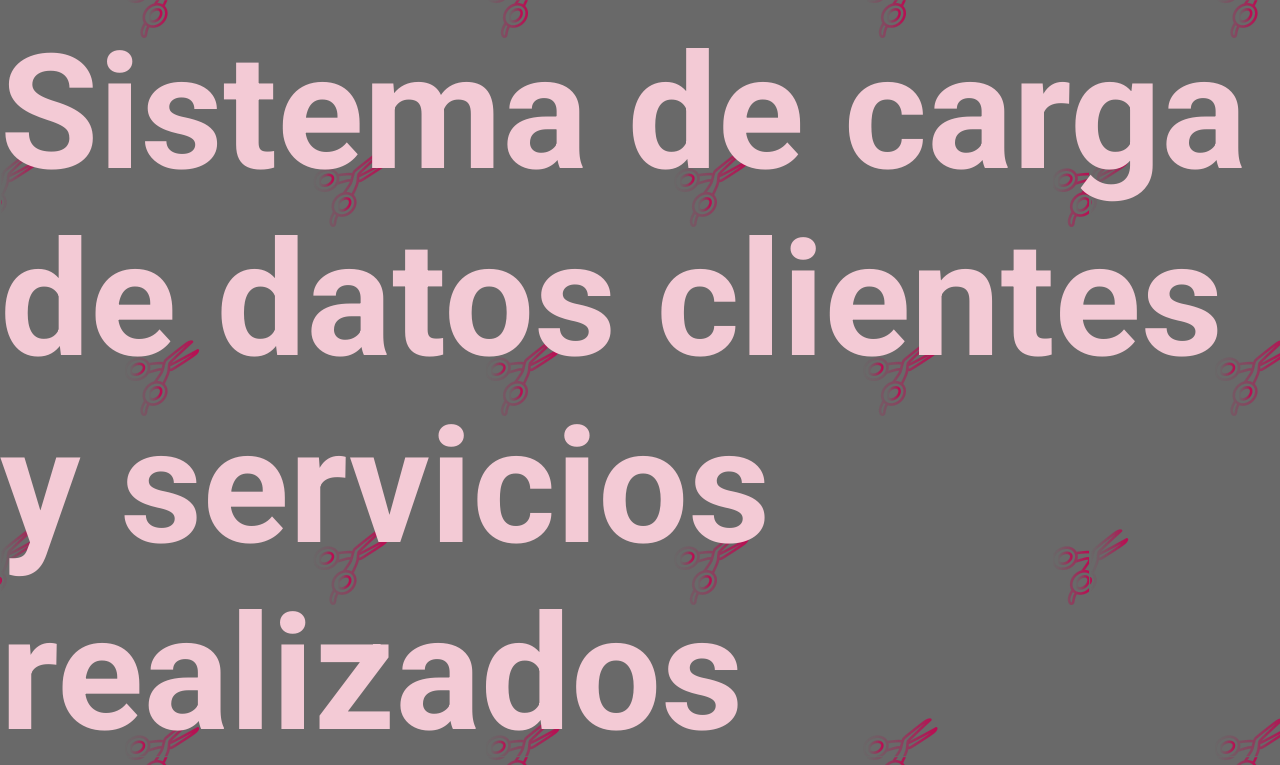
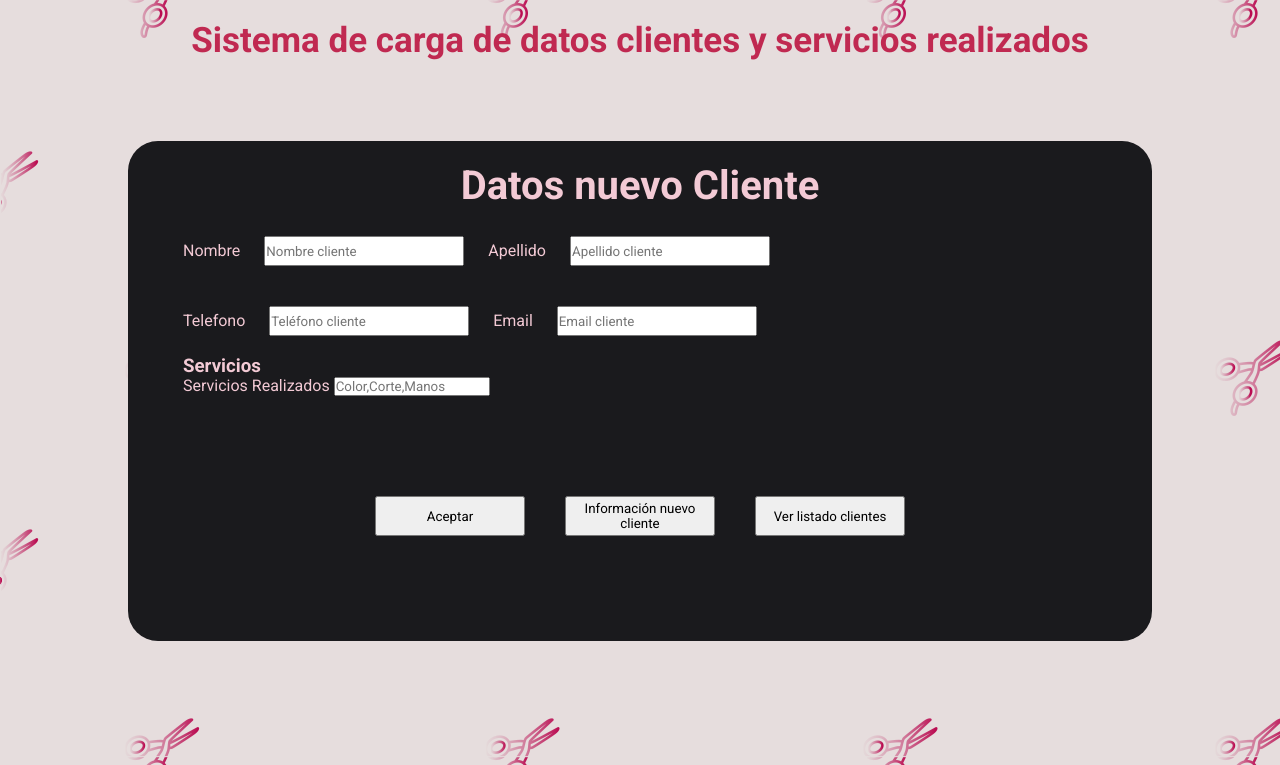
Before and after one commit to shirleyrd/TrabajoFinal-Duran, a plain HTML site: page index.html in a window 1280 px wide. Shown: the top 765 px of the page. Drawn offline with Linux system fonts and the light colour scheme.

Commit message:
cambios css

```diff
--- a/css/style.css
+++ b/css/style.css
@@ -18,14 +18,62 @@ a {
 body {
 
         background-image: url(../css/img/tijerabcgtransparencia.png);
-        background-color:dimgrey;
-        font-size: 5rem;
-        padding-top: 20px;
+        background-color:rgb(230, 221, 221);
 
 
 }
 
 h1 {
-    color: #f3cad5;
-    font
+    color: #c02951;
+    font-size: 35px;
+    padding-top: 20px;
+    display: flex;
+    justify-content: center;
 }
+
+h2 {
+    color:#f3cad5;
+    padding-top: 20px;
+    padding-bottom: 20px;
+    text-align: center;
+    font-size: 40px;
+}
+
+.formularios {
+
+  background: #1a1a1d;
+  height: 500px;
+  width: 80%;
+  border-radius: 30px;
+  margin: auto;
+  margin-top: 80px;
+  padding-top: 15px;
+  padding-bottom: 15px;
+  padding-inline: 55px;
+  color: #f3cad5;
+  line-height: 15pt;
+  justify-content: center;
+}
+
+.informacion {
+    height: 30px;
+    width: 200px;
+    margin: 20px;
+
+}
+
+
+.containerBoton {
+    display: flex;
+    margin-top :80px;
+    justify-content: center;
+}
+.botones {
+
+    justify-content: center;
+    flex-direction: columns;
+    width: 150px ;
+    height: 40px;
+    margin: 20px;
+
+}
--- a/index.html
+++ b/index.html
@@ -18,14 +18,14 @@
         </div>
         <div id="cargaClientes">
             <label for="nombre">Nombre</label>
-            <input id="nombre" type="text" placeholder="Nombre cliente">
+            <input class="informacion"id="nombre" type="text" placeholder="Nombre cliente">
             <label for="apellido">Apellido</label>
-            <input id="apellido" type="text" placeholder="Apellido cliente">
+            <input class="informacion"id="apellido" type="text" placeholder="Apellido cliente">
             <br>
             <label for="telefono">Telefono</label>
-            <input id="telefono" type="text" placeholder="Teléfono cliente">
+            <input class="informacion"id="telefono" type="text" placeholder="Teléfono cliente">
             <label for="email">Email</label>
-            <input type="email" name="" id="email" placeholder="Email cliente">
+            <input class="informacion" type="email" name="" id="email" placeholder="Email cliente">
 
             <div>
                 <h3>Servicios</h3>
@@ -40,21 +40,24 @@
         </div>
 
 
-        <div>
-            <h2>Porfesionales</h2>
-            <ul id="listaProfesionales"></ul>
-        </div>
 
-        <div class="button-carga">
-            <button type="submit" class="btn-aceptar" id = "botonAceptar">Aceptar</button>
-        </div>
+        <div class="containerBoton">
+             <div class="button-carga">
+                 <button type="submit" class="botones" id = "botonAceptar">Aceptar</button>
+             </div>
 
 
-        <button id="botonCargados">Información nuevo cliente</button>
-        <div id="datosCargadosCliente"></div>
+             <button class = "botones" id="botonCargados">Información nuevo cliente</button>
+             <div id="datosCargadosCliente"></div>
 
-        <button id="botonListado" >Ver listado clientes</button>
-        <div id="listadoClientes"></div>
+                <button class="botones" id="botonListado" >Ver listado clientes</button>
+             <div id="listadoClientes"></div>
+         </div>
+
+
+
+
+
 
 
 
```
